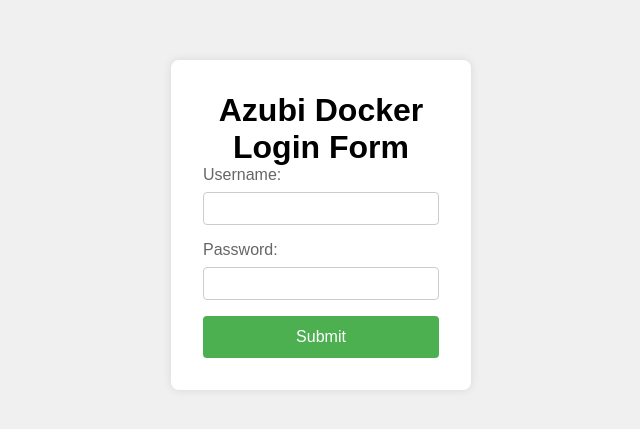
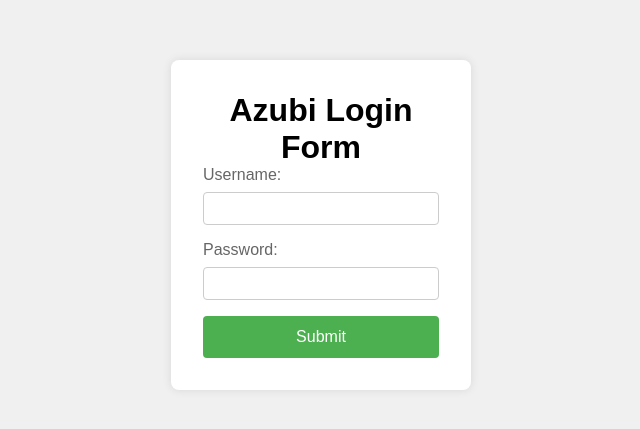
Before and after one commit to Sandie143/Docker-Project-Version1, a plain HTML site: page version1/index.html in a window 1280 px wide. Shown: the part 175-604 px from the top of the page, without its empty margins (319-959 px from the left). Drawn offline with Linux system fonts and the light colour scheme.

Commit message:
correction of file name

```diff
--- a/version1/index.html
+++ b/version1/index.html
@@ -8,7 +8,7 @@
 </head>
 <body>
     <div class="login-container">
-        <h1> Azubi Docker Login Form</h1>
+        <h1> Azubi Login Form</h1>
         <form action="/login" method="post">
             <div class="input-group">
                 <label for="username">Username:</label>
```
